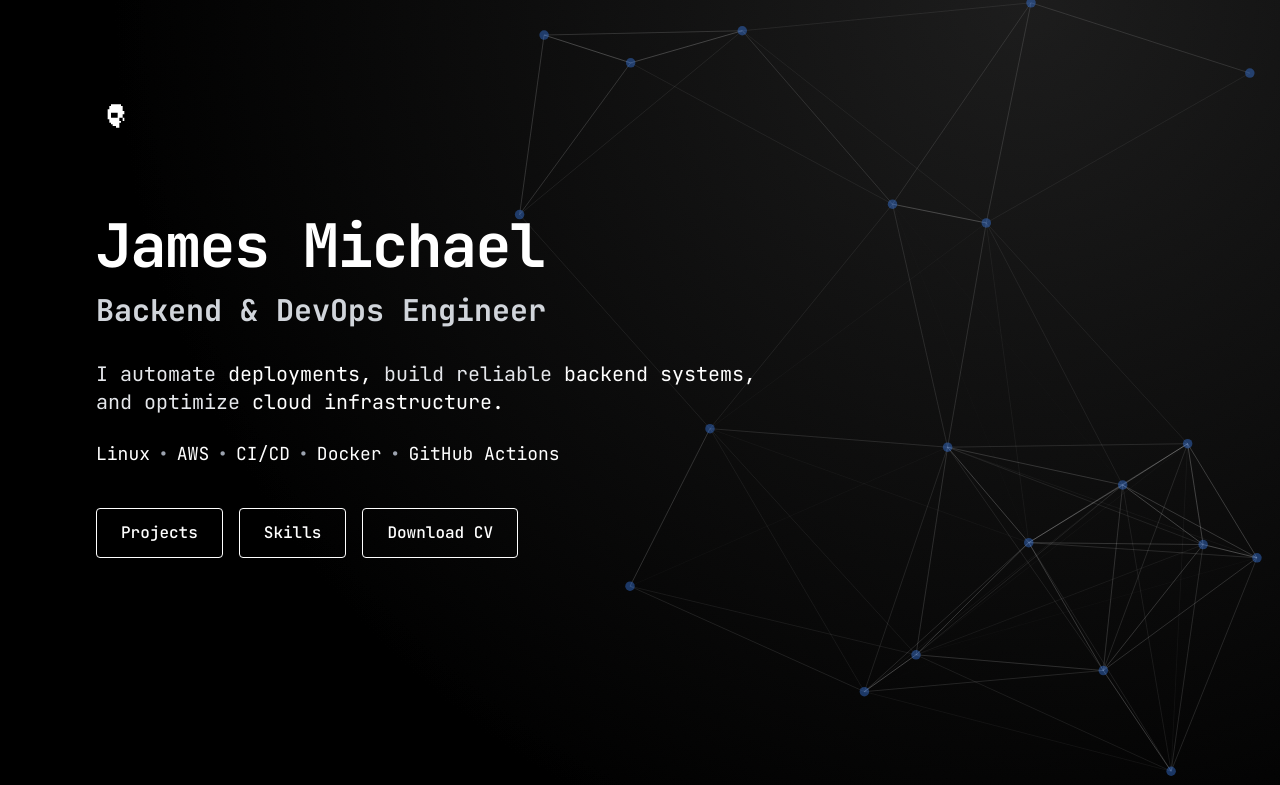
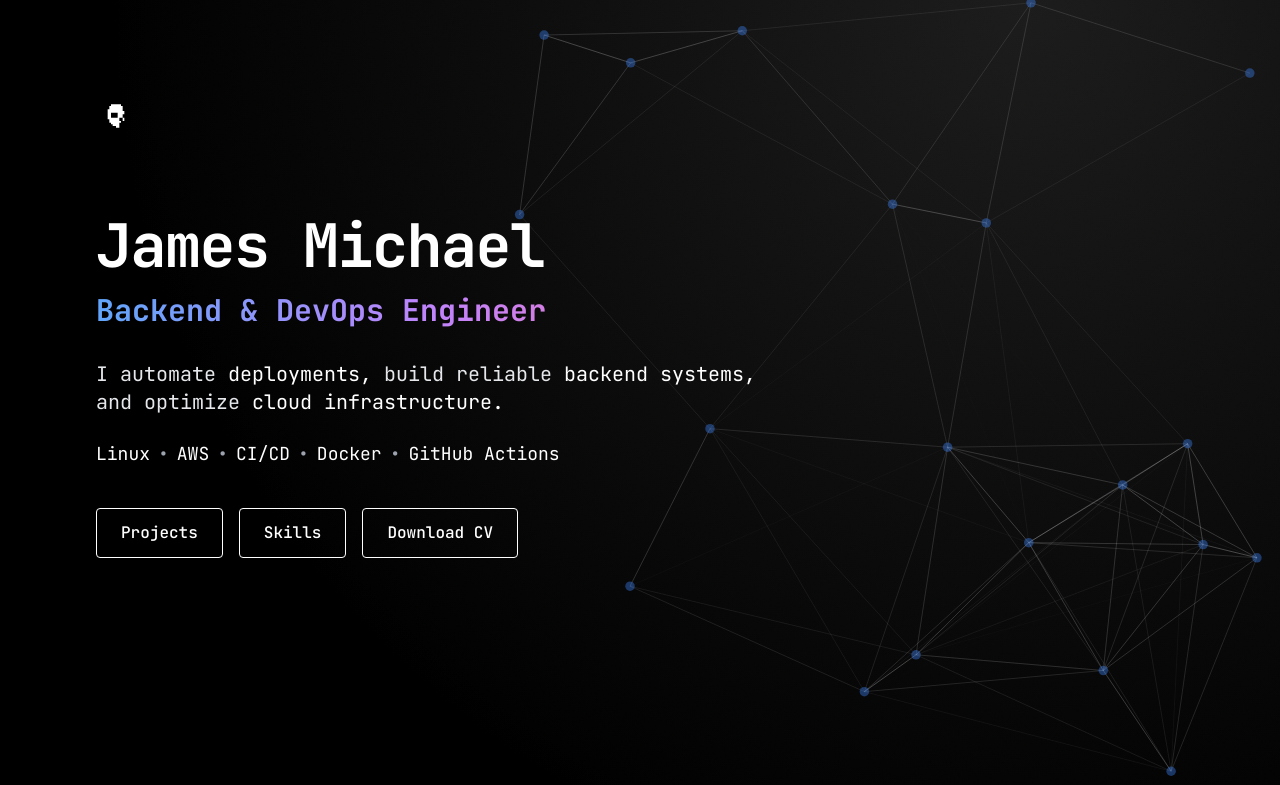
Before and after one commit to mejares-jamesmichael/kaelvxdev-web-space, a SvelteKit app: page / in a window 1280 px wide. Shown: the top 785 px of the page. Built offline with nearby package versions, Linux system fonts and the light colour scheme.

Commit message:
modify page

```diff
--- a/src/routes/+page.svelte
+++ b/src/routes/+page.svelte
@@ -4,8 +4,14 @@ import GeometricLines from '$lib/components/GeometricLines.svelte';
   import Projects from '$lib/components/Projects.svelte';
   import Skills from '$lib/components/Skills.svelte';
   import Chatbot from '$lib/components/Chatbot.svelte';
+  import { onMount } from 'svelte';
 
   let emailCopied = false;
+  let autoScramble = false;
+
+  onMount(() => {
+    setTimeout(() => autoScramble = true, 500);
+  });
 
   function copyEmail() {
     navigator.clipboard.writeText('jamesmichaelmejares@gmail.com');
@@ -36,10 +42,10 @@ import GeometricLines from '$lib/components/GeometricLines.svelte';
   <!-- MAIN HERO CONTENT -->
   <main class="max-w-2xl pointer-events-auto mb-32">
     <h1 class="text-5xl md:text-6xl font-bold text-white mb-4 font-mono tracking-tight">
-      James Michael
+      <ScrambleText text="James Michael" hoverTrigger={false} autoPlay={autoScramble} />
     </h1>
 
-    <h2 class="text-2xl md:text-3xl font-semibold text-gray-300 mb-8 font-mono">
+    <h2 class="text-2xl md:text-3xl font-semibold mb-8 font-mono bg-gradient-to-r from-blue-400 via-purple-400 to-pink-400 bg-clip-text text-transparent animate-gradient">
       Backend & DevOps Engineer
     </h2>
 
```
